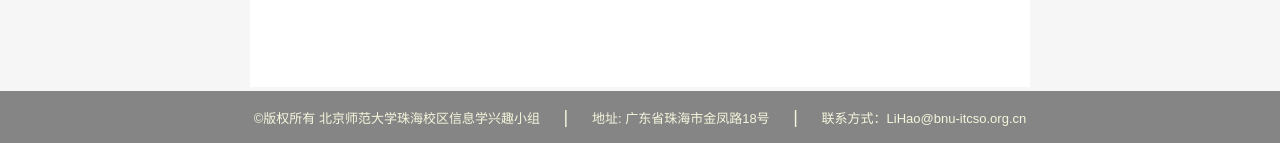
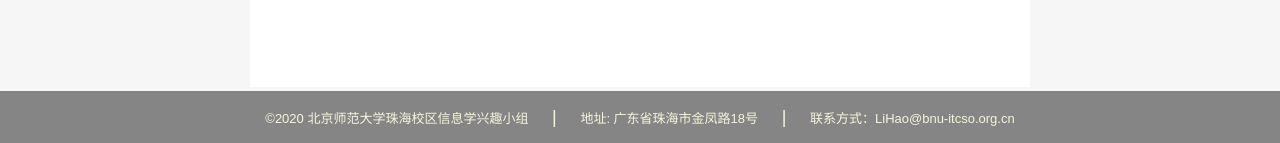
Before and after one commit to BNU-ITCSO/Website, a Flask app: page / in a window 1280 px wide. Shown: the part 657-800 px from the top of the page. Run offline with Flask 2, Linux system fonts and the light colour scheme.

Commit message:
Update Copyright mark.

```diff
--- a/server/En2ZhDict.py
+++ b/server/En2ZhDict.py
@@ -5,7 +5,7 @@ En2ZhDictForRootPages = {
     }
 
 En2ZhDictForPages = {
-    'FF-install-and-versions.html':'Firefox安装与各个版本问题',
-    'FF-addons-install.html':'Firefox拓展安装方法',
+    'FF-install-and-versions.html': 'Firefox安装与各个版本问题',
+    'FF-addons-install.html': 'Firefox拓展安装方法',
     'FF-devtools-tutorial.html': 'Firefox开发者工具使用入门',
 }
--- a/templates/pages/origin.html
+++ b/templates/pages/origin.html
@@ -33,7 +33,7 @@
 <footer>
     <ul class="bottom-paragraph title-text">
         <li class="bottom-paragraph">
-            ©版权所有 北京师范大学珠海校区信息学兴趣小组
+            ©2020 北京师范大学珠海校区信息学兴趣小组
         </li>
         <li class="split-line">|</li>
         <li class="bottom-paragraph">
```
